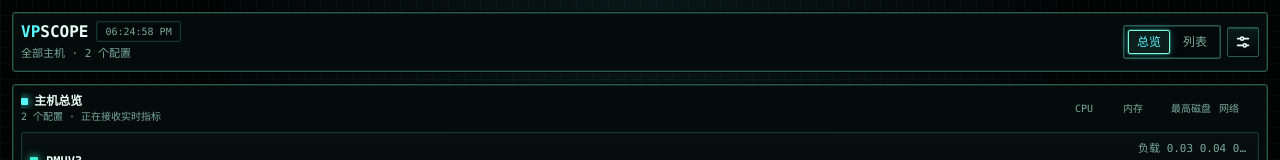
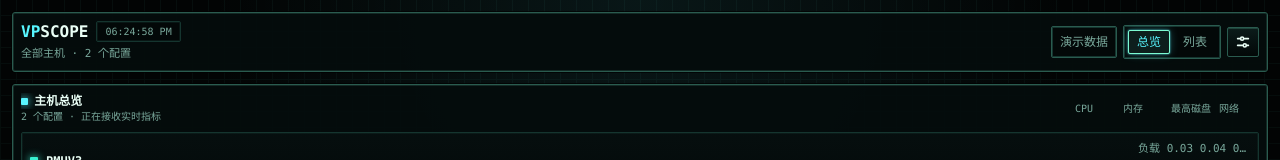
Before and after one commit to YBFACC/VPScope, a React (Vite) app in the folder web/: page / in a window 1280 px wide. Shown: the top 160 px of the page. Built offline with nearby package versions, Linux system fonts and the light colour scheme.

Commit message:
Add README screenshots and client mode toggle

```diff
--- a/web/src/components/toolbar/TopToolbar.tsx
+++ b/web/src/components/toolbar/TopToolbar.tsx
@@ -1,10 +1,13 @@
+import { useState } from "react";
 import { useI18n } from "@/i18n/useI18n";
 import { formatDateTime } from "@/lib/format";
+import { clientMode, persistClientMode, type ClientMode } from "@/lib/tauriClient";
 import { useHostStore, useSelectedHost } from "@/stores/hostStore";
 import { useMetricsStore } from "@/stores/metricsStore";
 import { useUiStore } from "@/stores/uiStore";
 
 export function TopToolbar() {
+  const [mode, setMode] = useState<ClientMode>(clientMode);
   const host = useSelectedHost();
   const hosts = useHostStore((state) => state.hosts);
   const snapshots = useMetricsStore((state) => state.snapshots);
@@ -15,6 +18,13 @@ export function TopToolbar() {
   const setSettingsOpen = useUiStore((state) => state.setSettingsOpen);
   const { t } = useI18n();
   const displayTs = viewMode === "overview" ? latestSnapshotTs : snapshot?.ts;
+
+  function toggleClientMode() {
+    const nextMode: ClientMode = mode === "mock" ? "tauri" : "mock";
+    persistClientMode(nextMode);
+    setMode(nextMode);
+    window.location.reload();
+  }
 
   return (
     <header className="grid gap-2 overflow-hidden rounded-[var(--radius-panel)] border border-[var(--color-border)] bg-[var(--color-panel-glass)] p-2 font-mono shadow-[var(--shadow-panel)] lg:grid-cols-[minmax(260px,1fr)_auto]">
@@ -36,6 +46,14 @@ export function TopToolbar() {
         </p>
       </div>
       <div className="flex min-w-0 items-center justify-end gap-1.5">
+        <button
+          type="button"
+          onClick={toggleClientMode}
+          className="h-8 rounded-[var(--radius-control)] border border-[var(--color-border)] bg-[var(--color-input)] px-2 text-[10px] uppercase text-[var(--color-text-muted)] shadow-[inset_0_0_0_1px_var(--color-border-subtle)] hover:border-[var(--color-border-strong)] hover:text-[var(--color-accent)]"
+          title={mode === "mock" ? t("switchToLiveData") : t("switchToDemoData")}
+        >
+          {mode === "mock" ? t("demoMode") : t("liveMode")}
+        </button>
         <div className="flex items-center gap-1 rounded-[var(--radius-control)] border border-[var(--color-border)] bg-[var(--color-input)] p-1 shadow-[inset_0_0_0_1px_var(--color-border-subtle)]">
           {(["overview", "list"] as const).map((candidate) => (
             <button
--- a/web/src/i18n/messages.ts
+++ b/web/src/i18n/messages.ts
@@ -32,6 +32,7 @@ export const messages = {
     cpu: "CPU",
     confirmDeleteHost: "删除主机 {name}？",
     delete: "删除",
+    demoMode: "演示数据",
     details: "详情",
     disks: "磁盘",
     enableNotifications: "开启系统通知",
@@ -84,6 +85,7 @@ export const messages = {
     openTerminal: "打开终端",
     openingTerminal: "正在打开终端",
     openTerminalFailed: "打开失败",
+    liveMode: "实时数据",
     os: "系统",
     overview: "总览",
     idle: "空闲",
@@ -105,6 +107,8 @@ export const messages = {
     settings: "设置",
     showAllPanels: "全部展开",
     swap: "交换",
+    switchToDemoData: "切换到演示数据",
+    switchToLiveData: "切换到实时数据",
     ringsMode: "圆环",
     streamingMetrics: "正在接收实时指标",
     status: "状态",
@@ -157,6 +161,7 @@ export const messages = {
     cpu: "CPU",
     confirmDeleteHost: "Delete host {name}?",
     delete: "Delete",
+    demoMode: "Demo Data",
     details: "Details",
     disks: "Disks",
     enableNotifications: "Enable notifications",
@@ -209,6 +214,7 @@ export const messages = {
     openTerminal: "Open terminal",
     openingTerminal: "Opening terminal",
     openTerminalFailed: "Open failed",
+    liveMode: "Live Data",
     os: "OS",
     overview: "Overview",
     idle: "idle",
@@ -230,6 +236,8 @@ export const messages = {
     settings: "Settings",
     showAllPanels: "Show all",
     swap: "swap",
+    switchToDemoData: "Switch to demo data",
+    switchToLiveData: "Switch to live data",
     ringsMode: "Rings",
     streamingMetrics: "receiving live metrics",
     status: "Status",
--- a/web/src/lib/tauriClient.ts
+++ b/web/src/lib/tauriClient.ts
@@ -62,6 +62,10 @@ export type VPScopeClient = {
   requestNotificationPermission(): Promise<NativeNotificationPermission>;
   sendNativeNotification(payload: NotificationPayload): Promise<void>;
 };
+
+export type ClientMode = "mock" | "tauri";
+
+const clientModeStorageKey = "vpscope-client-mode";
 
 function toAppError(error: unknown): AppError {
   if (typeof error === "object" && error !== null && "code" in error && "message" in error) {
@@ -186,7 +190,34 @@ function isTauriRuntime() {
   return typeof window !== "undefined" && "__TAURI_INTERNALS__" in (window as unknown as Record<string, unknown>);
 }
 
-const clientMode = import.meta.env.VITE_VPSCOPE_CLIENT === "tauri" || isTauriRuntime() ? "tauri" : "mock";
+function readStoredClientMode(): ClientMode | undefined {
+  if (typeof window === "undefined") {
+    return undefined;
+  }
+
+  const storedValue = window.localStorage.getItem(clientModeStorageKey);
+  return storedValue === "mock" || storedValue === "tauri" ? storedValue : undefined;
+}
+
+function readEnvClientMode(): ClientMode | undefined {
+  return import.meta.env.VITE_VPSCOPE_CLIENT === "mock" || import.meta.env.VITE_VPSCOPE_CLIENT === "tauri"
+    ? import.meta.env.VITE_VPSCOPE_CLIENT
+    : undefined;
+}
+
+export function resolveClientMode(): ClientMode {
+  return readStoredClientMode() ?? readEnvClientMode() ?? (isTauriRuntime() ? "tauri" : "mock");
+}
+
+export function persistClientMode(mode: ClientMode) {
+  if (typeof window === "undefined") {
+    return;
+  }
+
+  window.localStorage.setItem(clientModeStorageKey, mode);
+}
+
+export const clientMode = resolveClientMode();
 
 export const tauriClient: VPScopeClient = clientMode === "tauri" ? createTauriClient() : createMockTauriClient();
 
```
Also changed, not shown: 4 other files (tests, documents, lock files or other folders).
